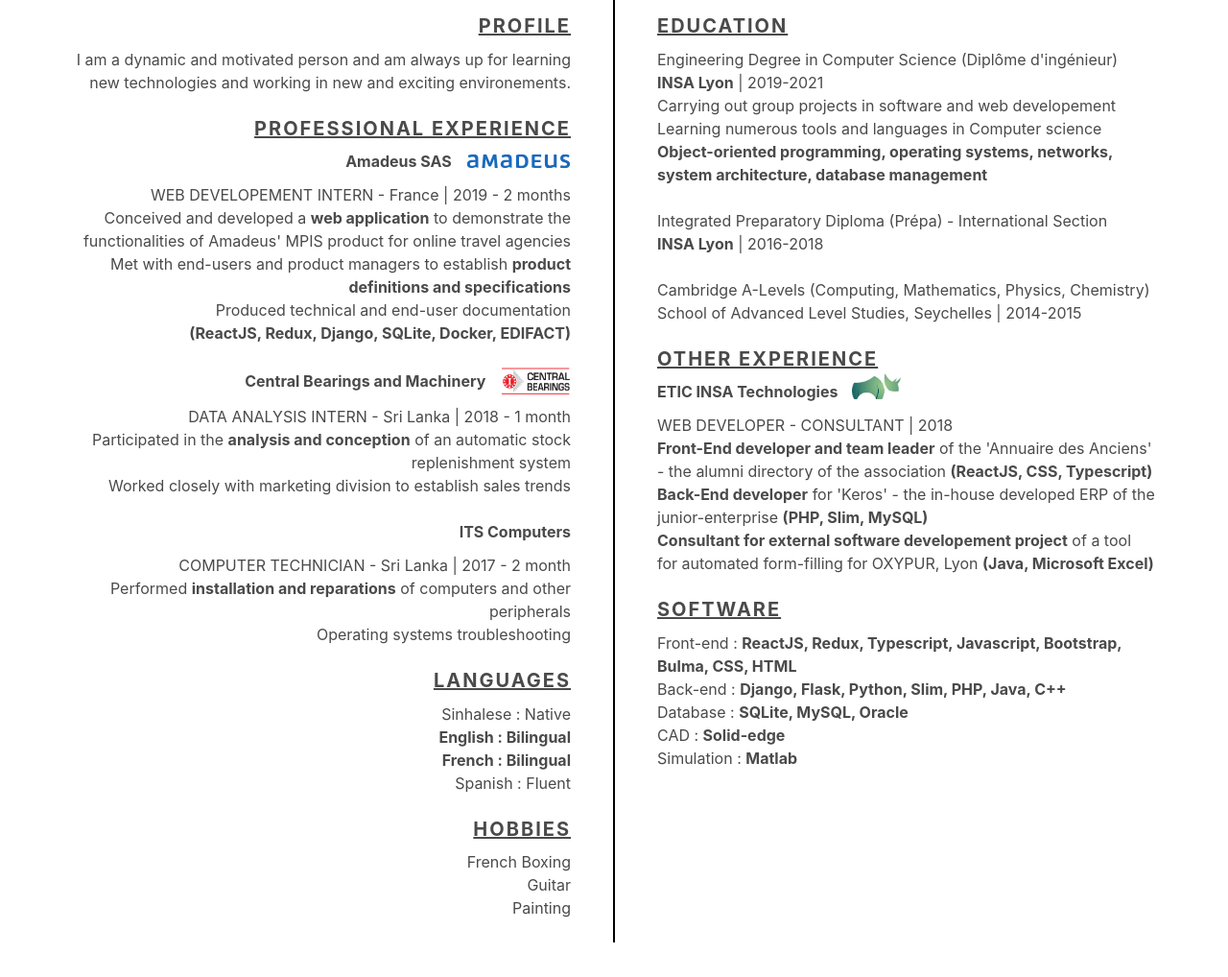
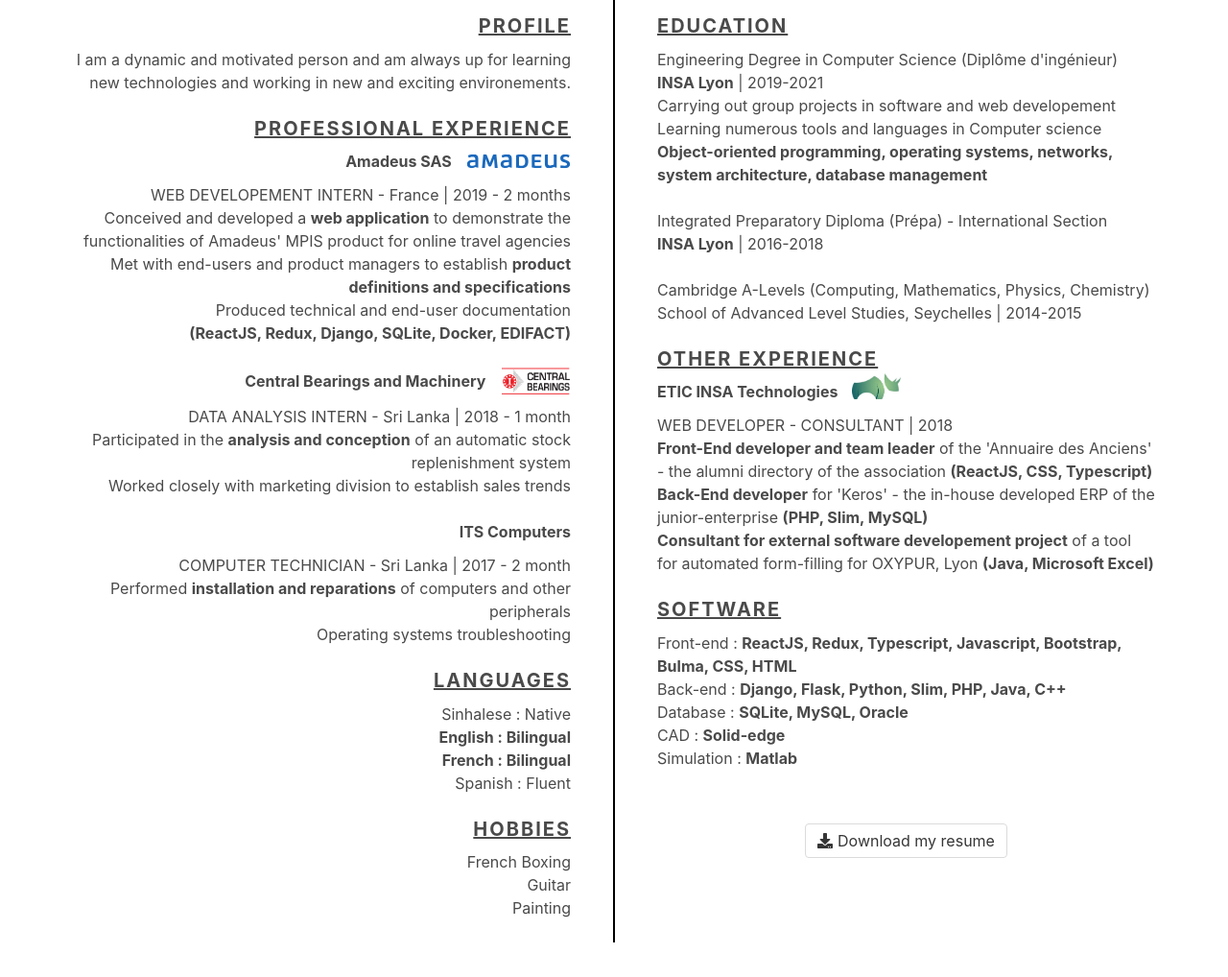
Before and after one commit to slokuge/slokuge.github.io, a website: page src/webpages/resume.html in a window 1280 px wide. Shown: the part 350-1368 px from the top of the page at 96% size. Drawn offline with nearby package versions, Linux system fonts and the light colour scheme.

Commit message:
Added download button

```diff
--- a/src/webpages/resume.html
+++ b/src/webpages/resume.html
@@ -226,6 +226,9 @@
                         <li>Simulation : <b>Matlab</b></li>
                     </ul>
                 </div>
+                <div class="tile is-vertical is-parent" style="width:100%;display: flex;align-items: center;margin-top:2rem;">
+                    <a class="button" href="../documents/cv-sadsitha-lokuge.pdf"><i class="fas fa-download" style="margin-right: 5px;"></i> Download my resume</a>
+                </div>
             </div>
         </div>
     </section>
```
Also changed, not shown: 1 other file.
